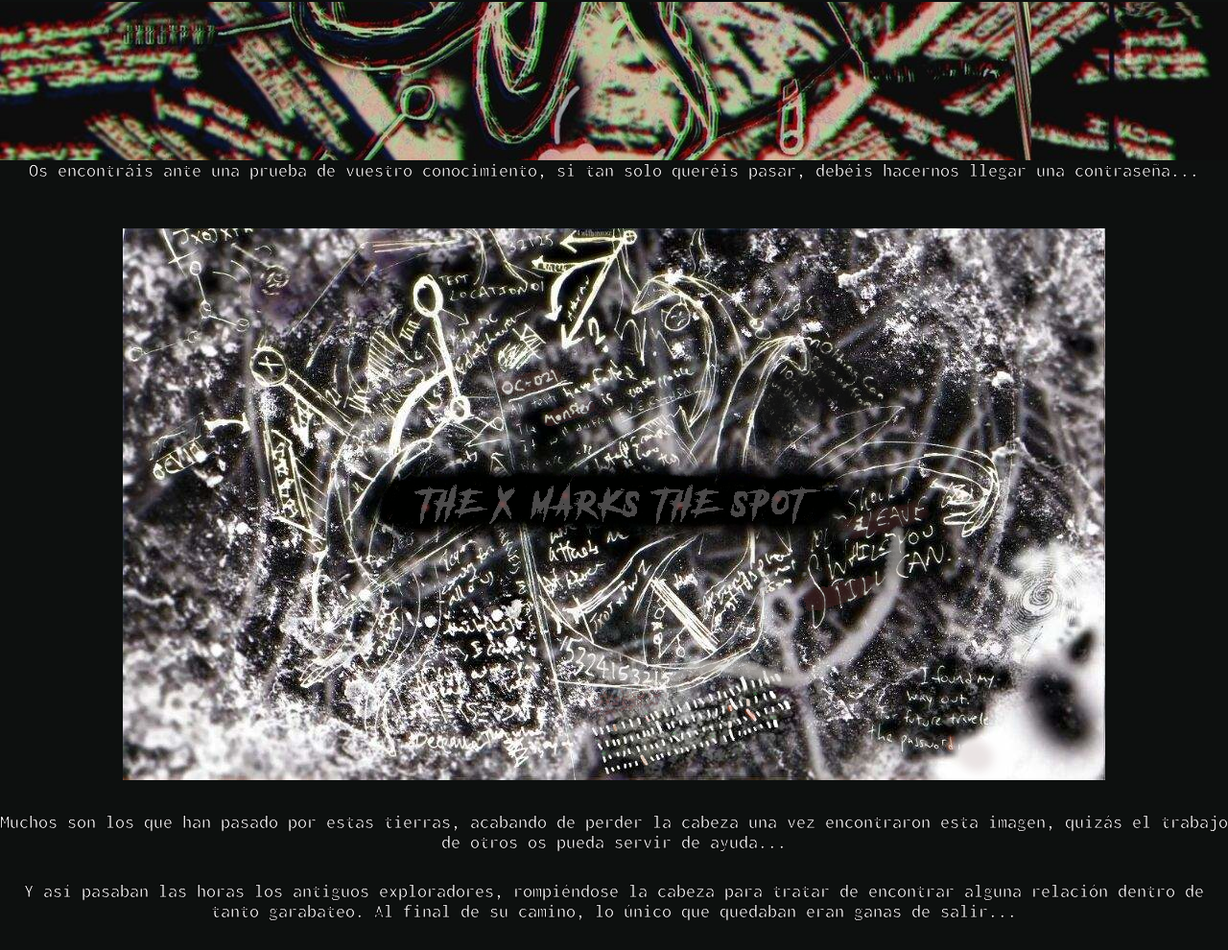
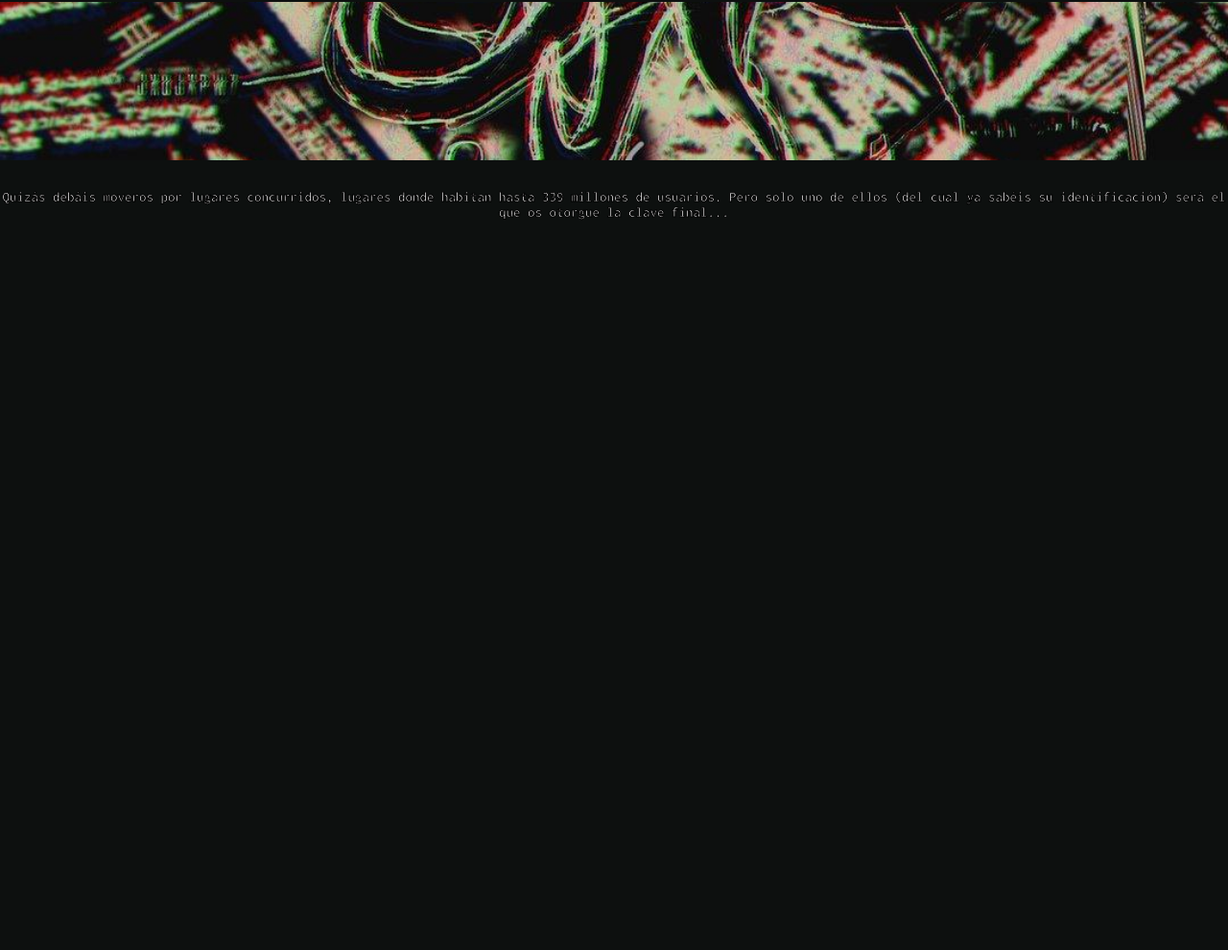
Before and after one commit to Tadomika9/Tenet, a plain HTML site: page index.html in a window 1280 px wide. Shown: the part 433-1423 px from the top of the page at 96% size. After the commit the page ends 800 px from the top, so only its background shows below. Drawn offline with Linux system fonts and the light colour scheme.

Commit message:
Update index.html

```diff
--- a/index.html
+++ b/index.html
@@ -29,10 +29,10 @@
 
     <main>
         <div class="contenedor-texto">
-                <h2>
+                <!--<h2>
                 Os encontráis ante una prueba de vuestro conocimiento, si tan solo queréis pasar, debéis
                 hacernos
-                llegar una contraseña...</h2>
+                llegar una contraseña...</h2>-->
         </div>
 
         <div class="contenedor-texto">
@@ -41,12 +41,12 @@
                 Regresad de donde habeis venido y completadlo para poder SALIR...</h2>-->
         </div>
         <div class="contenedor-imagen-principal">
-            <img src="img\imagenprincipal.png" alt="">
+            <!--<img src="img\imagenprincipal.png" alt="">-->
         </div>
         <div class="contenedor-textop">
-           <p> Muchos son los que han pasado por estas tierras, acabando de perder la cabeza una vez encontraron
+          <!-- <p> Muchos son los que han pasado por estas tierras, acabando de perder la cabeza una vez encontraron
                 esta
-               imagen, quizás el trabajo de otros os pueda servir de ayuda... </p>
+               imagen, quizás el trabajo de otros os pueda servir de ayuda... </p>-->
         </div>
         <div class="contenedor-textop1">
             <!--La lupa es un instrumento óptico que consta de una lente convergente de corta distancia focal, que desvía
@@ -54,15 +54,15 @@
         </div>
 
         <div class="contenedor-textop">
-            <p> Y así pasaban las horas los antiguos exploradores, rompiéndose la cabeza para tratar de encontrar alguna
+            <!--<p> Y así pasaban las horas los antiguos exploradores, rompiéndose la cabeza para tratar de encontrar alguna
                 relación
-                dentro de tanto garabateo. Al final de su camino, lo único que quedaban eran ganas de salir...</p>
+                dentro de tanto garabateo. Al final de su camino, lo único que quedaban eran ganas de salir...</p>-->
         </div>
 
         <div class="contenedor-textop1">
-            <!--<p>Quizás debáis moveros por lugares concurridos, lugares donde habitan hasta 339 millones de usuarios. Pero
+            <p>Quizás debáis moveros por lugares concurridos, lugares donde habitan hasta 339 millones de usuarios. Pero
                 solo uno de ellos (del cual ya sabéis su identificación) será el que os otorgue la clave final...
-            </p>-->
+            </p>
         </div>
 
     </main>
```
